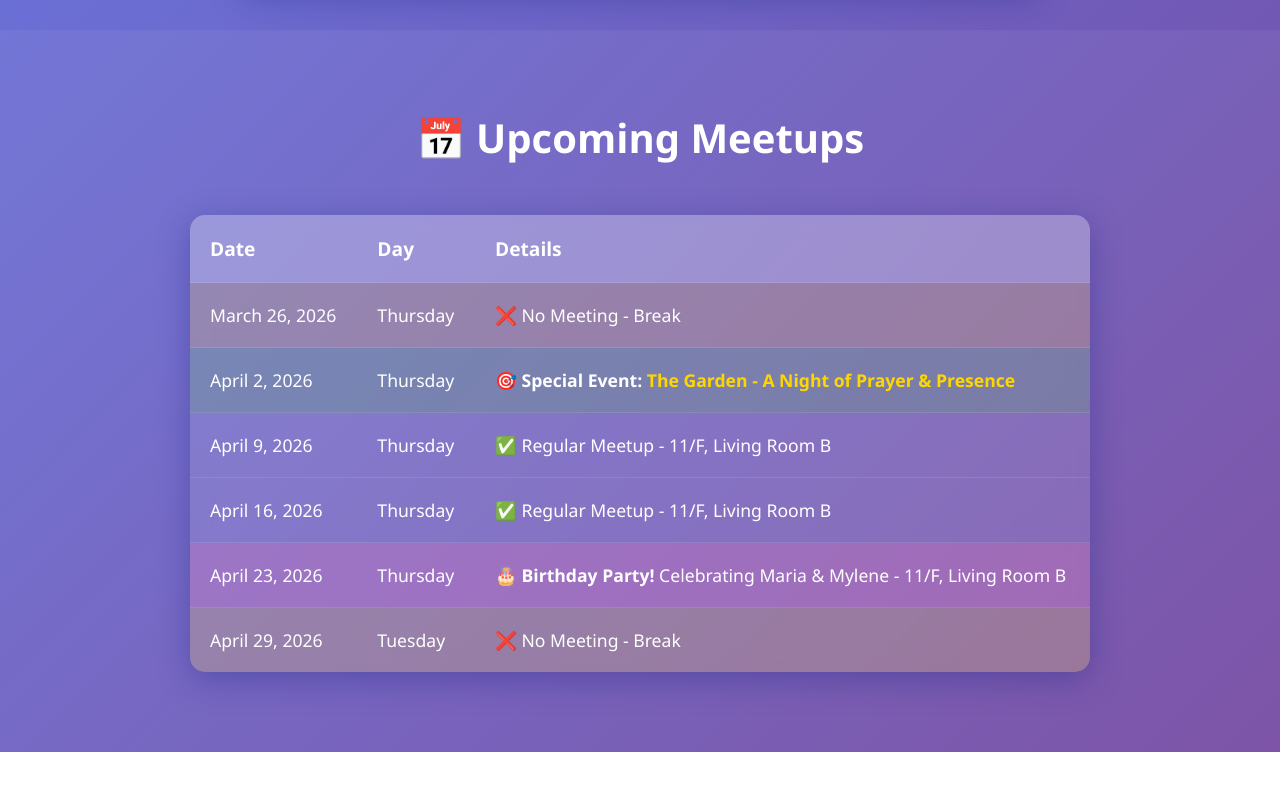
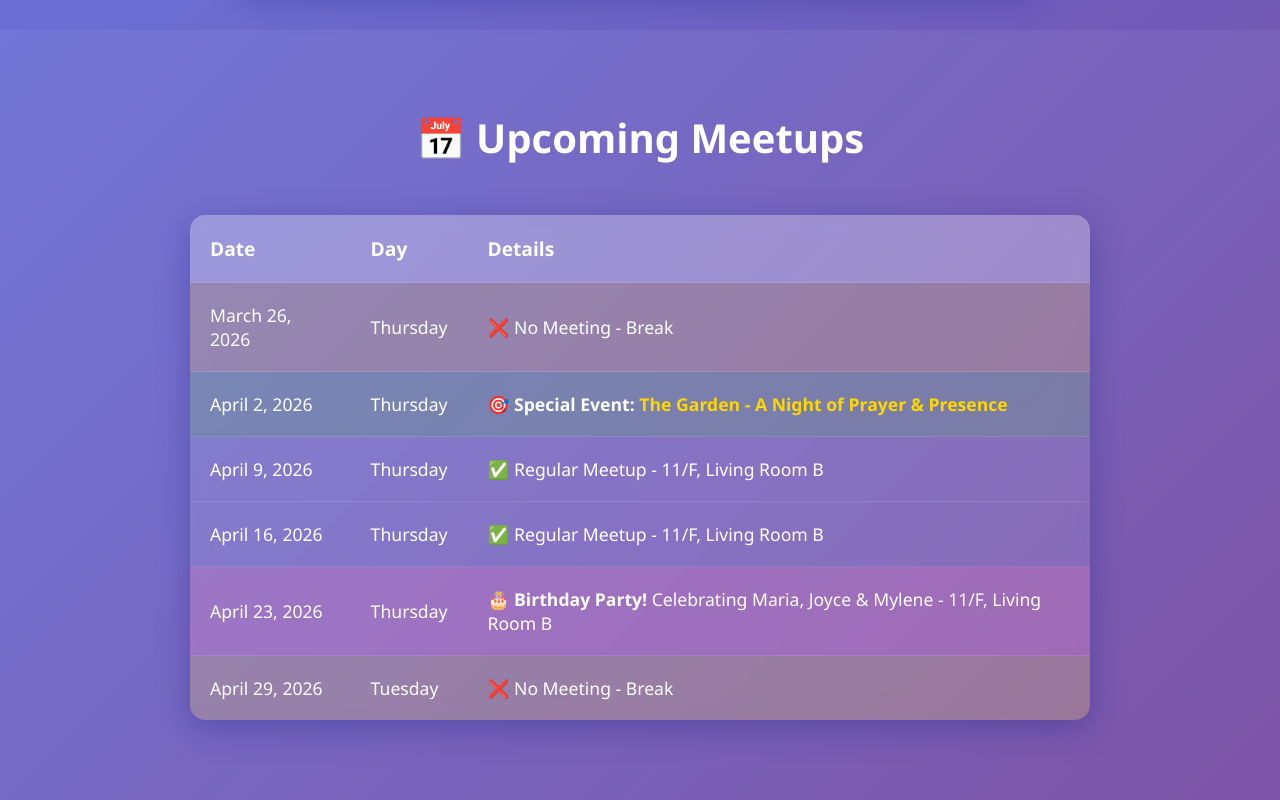
Before and after one commit to kingfungleung-cylinderBear/symphony, a plain HTML site: page index.html in a window 1280 px wide. Shown: the part 824-1624 px from the top of the page. Before the commit the page ends 1576 px from the top, so only its background shows below. Drawn offline with Linux system fonts and the light colour scheme.

Commit message:
Add Joyce to April 23 birthday party celebration

```diff
--- a/index.html
+++ b/index.html
@@ -286,7 +286,7 @@
                         <tr class="birthday-row">
                             <td>April 23, 2026</td>
                             <td>Thursday</td>
-                            <td>🎂 <strong>Birthday Party!</strong> Celebrating Maria & Mylene - 11/F, Living Room B</td>
+                            <td>🎂 <strong>Birthday Party!</strong> Celebrating Maria, Joyce & Mylene - 11/F, Living Room B</td>
                         </tr>
                         <tr class="break-row">
                             <td>April 29, 2026</td>
```
